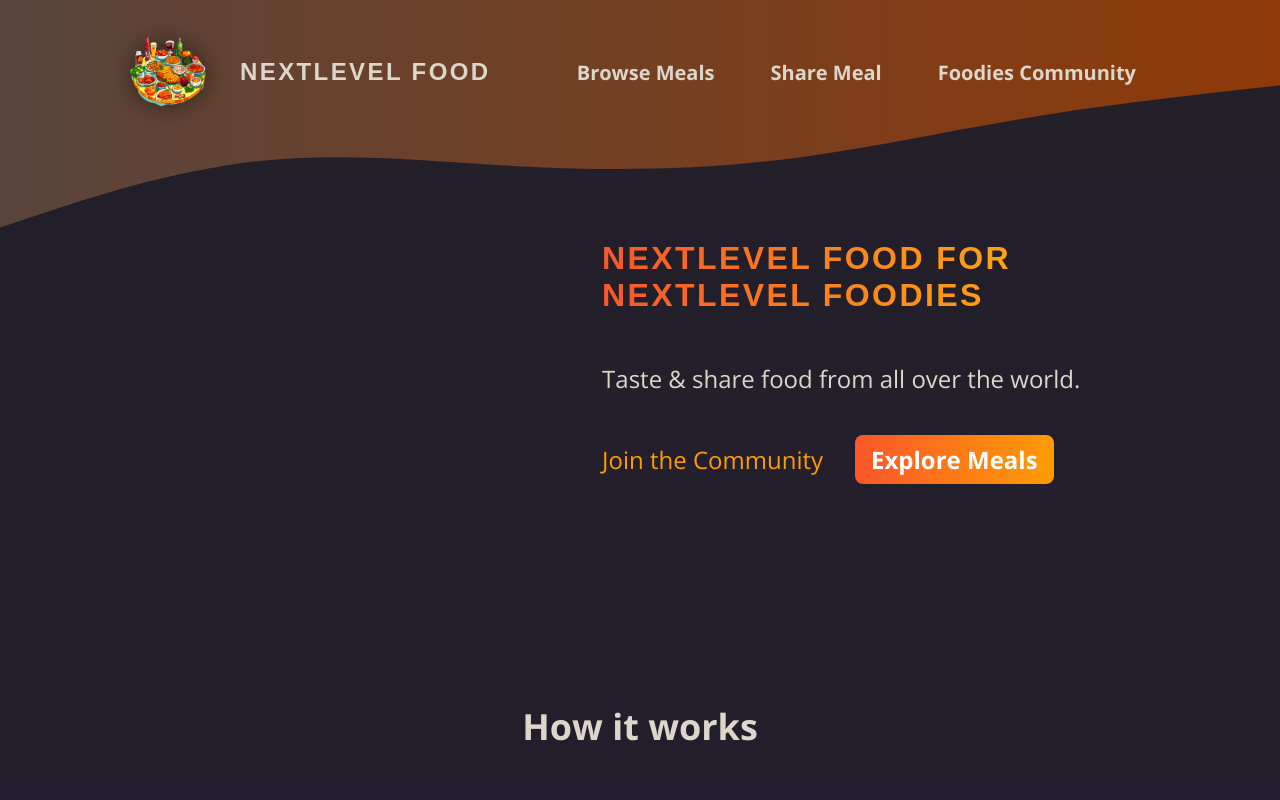
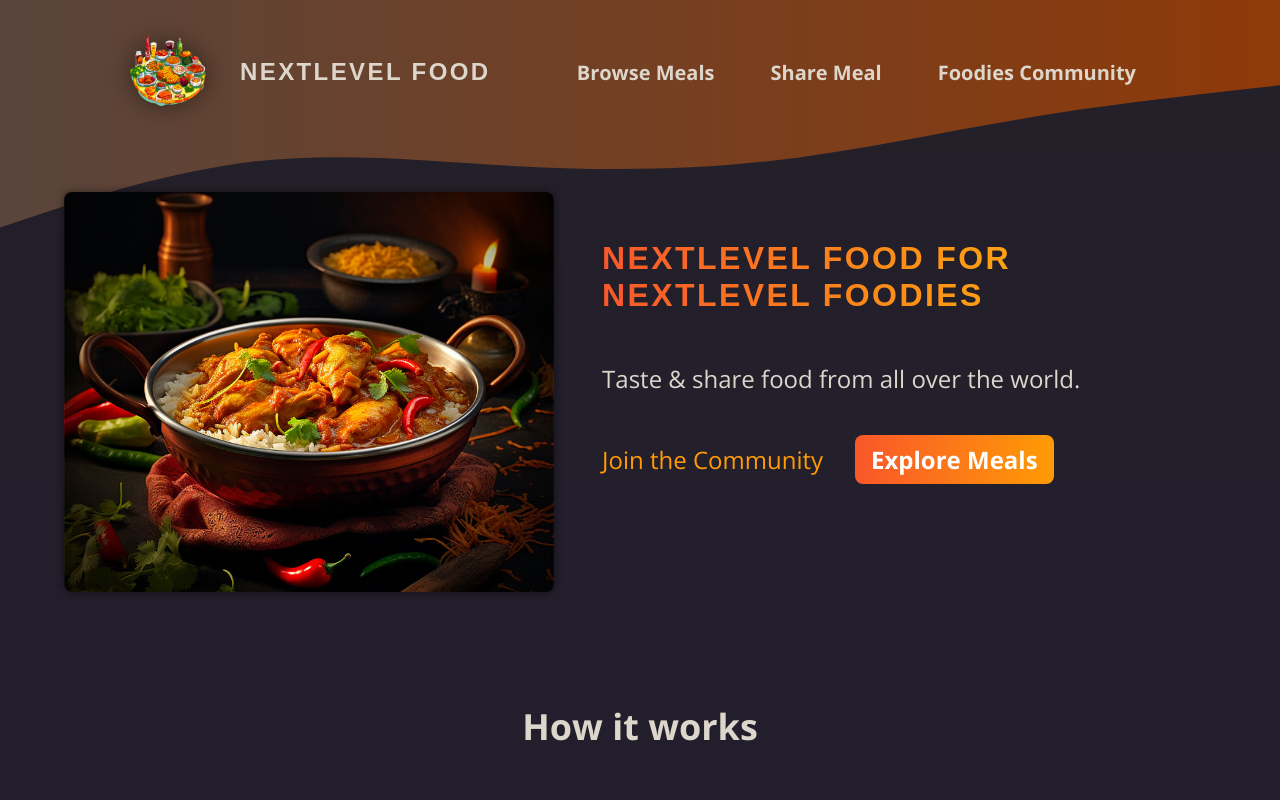
Before and after one commit to Starlla/Next-Meal-Project, a Next.js app: page / in a window 1280 px wide. Shown: the top 800 px of the page. Built offline with nearby package versions, Linux system fonts and the light colour scheme.

Commit message:
add image slide show

```diff
--- a/app/page.js
+++ b/app/page.js
@@ -1,12 +1,15 @@
 import Link from 'next/link';
 
+import ImageSlideshow from '@/components/images/image-slideshow';
 import classes from './page.module.css';
 
 export default function Home() {
   return (
     <>
       <header className={classes.header}>
-        <div className={classes.slideshow}></div>
+        <div className={classes.slideshow}>
+          <ImageSlideshow />
+        </div>
         <div>
           <div className={classes.hero}>
             <h1>NextLevel Food for NextLevel Foodies</h1>
--- /dev/null
+++ b/components/images/image-slideshow.js
@@ -0,0 +1,42 @@
+'use client';
+
+import { useEffect, useState } from 'react';
+
+import classes from './image-slideshow.module.css';
+
+const images = [
+  { src: '/images/burger.jpg', alt: 'A delicious, juicy burger' },
+  { src: '/images/curry.jpg', alt: 'A delicious, spicy curry' },
+  { src: '/images/dumplings.jpg', alt: 'Steamed dumplings' },
+  { src: '/images/macncheese.jpg', alt: 'Mac and cheese' },
+  { src: '/images/pizza.jpg', alt: 'A delicious pizza' },
+  { src: '/images/schnitzel.jpg', alt: 'A delicious schnitzel' },
+  { src: '/images/tomato-salad.jpg', alt: 'A delicious tomato salad' },
+];
+
+export default function ImageSlideshow() {
+  const [currentImageIndex, setCurrentImageIndex] = useState(0);
+
+  useEffect(() => {
+    const interval = setInterval(() => {
+      setCurrentImageIndex((prevIndex) =>
+        prevIndex < images.length - 1 ? prevIndex + 1 : 0
+      );
+    }, 5000);
+
+    return () => clearInterval(interval);
+  }, []);
+
+  return (
+    <div className={classes.slideshow}>
+      {images.map((image, index) => (
+        <img
+          key={index}
+          src={image.src}
+          className={index === currentImageIndex ? classes.active : ''}
+          alt={image.alt}
+        />
+      ))}
+    </div>
+  );
+}
--- /dev/null
+++ b/components/images/image-slideshow.module.css
@@ -0,0 +1,26 @@
+.slideshow {
+  position: relative;
+  width: 100%;
+  height: 100%;
+  border-radius: 8px;
+  overflow: hidden;
+  box-shadow: 0 0 0.5rem rgba(0, 0, 0, 0.5);
+}
+
+.slideshow img {
+  width: 100%;
+  height: 100%;
+  object-fit: cover;
+  position: absolute;
+  top: 0;
+  left: 0;
+  opacity: 0;
+  transform: scale(1.1) translateX(-1rem) rotate(-5deg);
+  transition: all 0.5s ease-in-out;
+}
+
+.slideshow .active {
+  z-index: 1;
+  opacity: 1;
+  transform: scale(1) translateX(0) rotate(0);
+}
```
